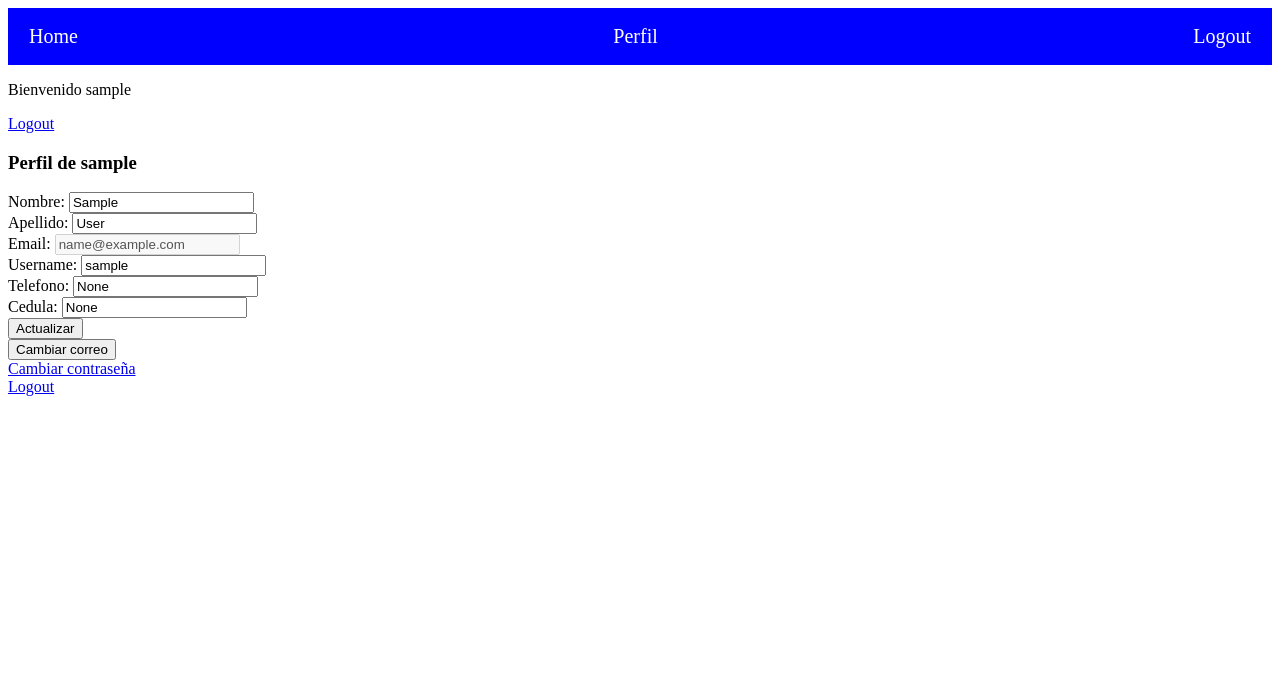
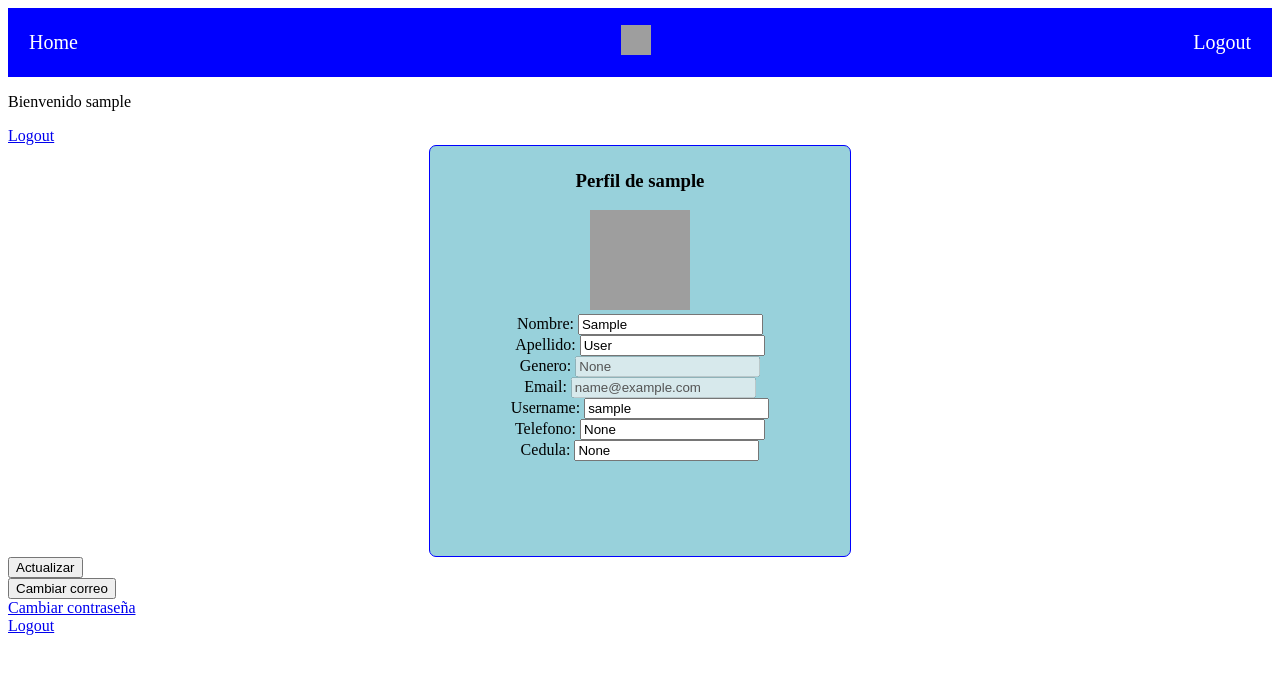
Before and after one commit to JossueJativa/LoginConCorreoVerificacion, a Django app: page /perfil/ in a window 1280 px wide. Shown: the top 674 px of the page. Run offline with Django 4.2, Linux system fonts and the light colour scheme; the visitor is signed in with stand-in values (Sample User, id 1); grey boxes are pictures that could not be loaded.

Commit message:
Se ingresa fotos de usuarios por defecto, y generos

```diff
--- a/UsoUsuariosAuth/LoginUser/models.py
+++ b/UsoUsuariosAuth/LoginUser/models.py
@@ -4,6 +4,8 @@ from django.contrib.auth.models import AbstractUser
 # Create your models here.
 class User(AbstractUser):
     #Agregar los campos que necesito
+    photo = models.ImageField(upload_to='users', default='static/img/usuario.png')
+    genero = models.CharField(max_length=1, null=True)
     phone = models.CharField(max_length=10, null=True)
     identity = models.CharField(max_length=10, null=True)
     numverification = models.CharField(max_length=4, null=True)
--- a/UsoUsuariosAuth/LoginUser/static/css/style.css
+++ b/UsoUsuariosAuth/LoginUser/static/css/style.css
@@ -17,3 +17,15 @@ nav ul li a{
     text-decoration: none;
     font-size: 20px;
 }
+
+.User-Perfil{
+    background-color: rgb(152, 209, 219);
+    color: black;
+    border: 1px solid blue;
+    padding: 5px 10px;
+    border-radius: 7px;
+    width: 400px;
+    height: 400px;
+    margin: 0 auto;
+    text-align: center;
+}
--- a/UsoUsuariosAuth/LoginUser/templates/intro/layout.html
+++ b/UsoUsuariosAuth/LoginUser/templates/intro/layout.html
@@ -5,7 +5,6 @@
 <head>
     <title>Inicio de Sesion</title>
     <link rel="stylesheet" href="{% static 'css/style.css' %}">
-    <link rel="shortcut icon" type="image/png" href="{% static 'favicon.ico' %}"/>
     <script src="{% static 'js/script.js' %}"></script>
 </head>
 <body>
@@ -13,7 +12,7 @@
         <ul>
             <li><a href="{% url 'index' %}">Home</a></li>
             {% if user.is_authenticated %}
-                <li><a href="{% url 'perfil' %}">Perfil</a></li>
+                <li><a href="{% url 'perfil' %}"><img src="{{ user.photo }}" height="30px" width="30px"></a></li>
                 <li><a href="{% url 'logout' %}">Logout</a></li>
             {% else %}
                 <li><a href="{% url 'login' %}">Login</a></li>
--- a/UsoUsuariosAuth/LoginUser/templates/intro/perfil.html
+++ b/UsoUsuariosAuth/LoginUser/templates/intro/perfil.html
@@ -4,16 +4,19 @@
 
     <form action="{% url 'perfil' %}" method="POST">
         {% csrf_token %}
-        <div class="box">
+        <div class="User-Perfil">
             <h3>Perfil de {{user}}</h3>
 
             {% if message %}
                 {{message}}<br>
             {% endif %}
+            <img src="{{user.photo.url}}" alt="Foto de perfil" width="100" height="100"><br>
             <label for="Nombre">Nombre:</label>
             <input type="text" id="nombre" name="nombre" value="{{user.first_name}}"><br>
             <label for="Apellido">Apellido:</label>
             <input type="text" id="apellido" name="apellido" value="{{user.last_name}}"><br>
+            <label for="Genero">Genero:</label>
+            <input type="text" id="genero" name="genero" value="{{user.genero}}" disabled><br>
             <label for="Email">Email:</label>
             <input type="text" id="email" name="email" value="{{user.email}}" disabled><br>
             <label for="Username">Username:</label>
--- a/UsoUsuariosAuth/LoginUser/templates/intro/register.html
+++ b/UsoUsuariosAuth/LoginUser/templates/intro/register.html
@@ -11,6 +11,11 @@
         {% csrf_token %}
         <label for="username">Usuario</label>
         <input type="text" name="username" id="username" value="{{username}}" required=""></input><br>
+        <label for="genero">Genero:</label>
+        <select name="genero" id="genero" required="">
+            <option value="M">Masculino</option>
+            <option value="F">Femenino</option>
+        </select><br>
         <label for="email">Correo Electronico</label>
         <input type="email" name="email" id="email" value="{{email}}" required=""></input><br>
         <label for="password">Contraseña</label>
--- a/UsoUsuariosAuth/LoginUser/views.py
+++ b/UsoUsuariosAuth/LoginUser/views.py
@@ -23,6 +23,7 @@ def register(request):
         email = request.POST['email']
         phone = request.POST['phone']
         identity = request.POST['identity']
+        genero = request.POST['genero']
 
         #verificar que la cedula sea valida
         if not verificarCedula(identity):
@@ -98,7 +99,8 @@ def register(request):
 
         #crear el usuario
         try:
-            user = User.objects.create_user(username=username, password=password, email=email, phone=phone, identity=identity, numverification=numero)
+            user = User.objects.create_user(username=username, genero=genero, password=password,
+                                            email=email, phone=phone, identity=identity, numverification=numero)
             user.save()
         except IntegrityError:
             return render(request, 'intro/register.html', {
```
